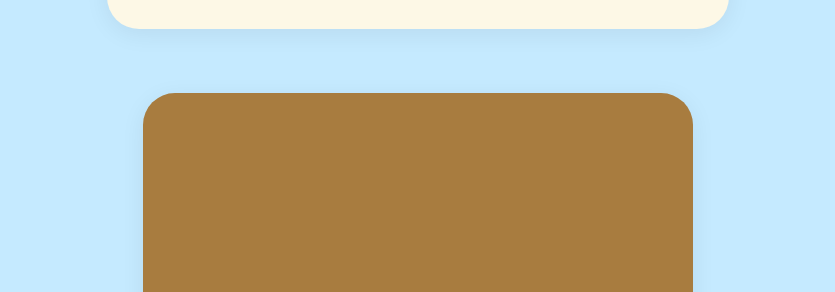
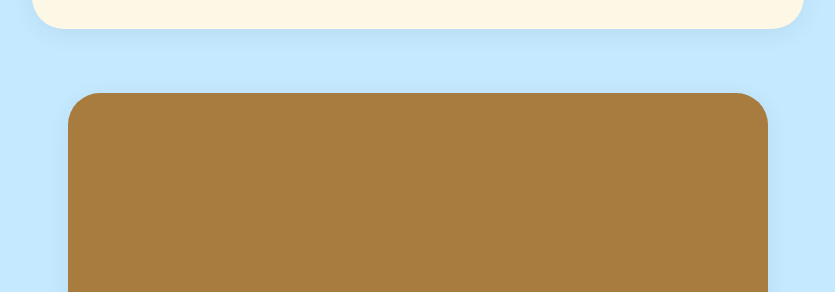
Before and after one commit to Vonkys/Spojov-n-, a plain HTML site: page index.html in a window 1280 px wide. Shown: the part 604-896 px from the top of the page, without its empty margins (222-1057 px from the left). Drawn offline with Linux system fonts and the light colour scheme.

Commit message:
Update style.css

```diff
--- a/style.css
+++ b/style.css
@@ -17,7 +17,7 @@ body {
 
 .hlavni-nadpis {
   font-family: 'Caveat', cursive, sans-serif;
-  font-size: 14vw;   /* ještě větší nadpis */
+  font-size: 14vw;
   text-align: center;
   color: #996633;
   margin-bottom: 2vw;
@@ -66,22 +66,23 @@ body {
 
 .herni {
   background: #a87c3f;
-  min-height: 70vw;     /* zvětšeno! */
-  min-width: 94vw;
-  max-width: 94vw;
-  max-height: 85vw;
+  min-height: 90vw;
+  min-width: 90vw;
+  max-width: 95vw;
+  max-height: 95vw;
   font-size: 2.8rem;
   color: #443011;
   display: flex;
   justify-content: center;
   align-items: center;
+  margin-bottom: 4vw;
 }
 
 @media (min-width: 700px) {
   .panel {
     border-radius: 32px;
-    max-width: 550px;
-    width: 550px;
+    max-width: 700px;
+    width: 700px;
   }
   .legenda {
     padding: 32px 36px;
@@ -94,10 +95,10 @@ body {
     font-size: 1.7rem;
   }
   .herni {
-    min-height: 470px;   /* zvětšeno! */
-    min-width: 550px;
-    max-width: 550px;
-    max-height: 520px;
+    min-height: 600px;
+    min-width: 600px;
+    max-width: 700px;
+    max-height: 650px;
     font-size: 2.7rem;
   }
 }
```
